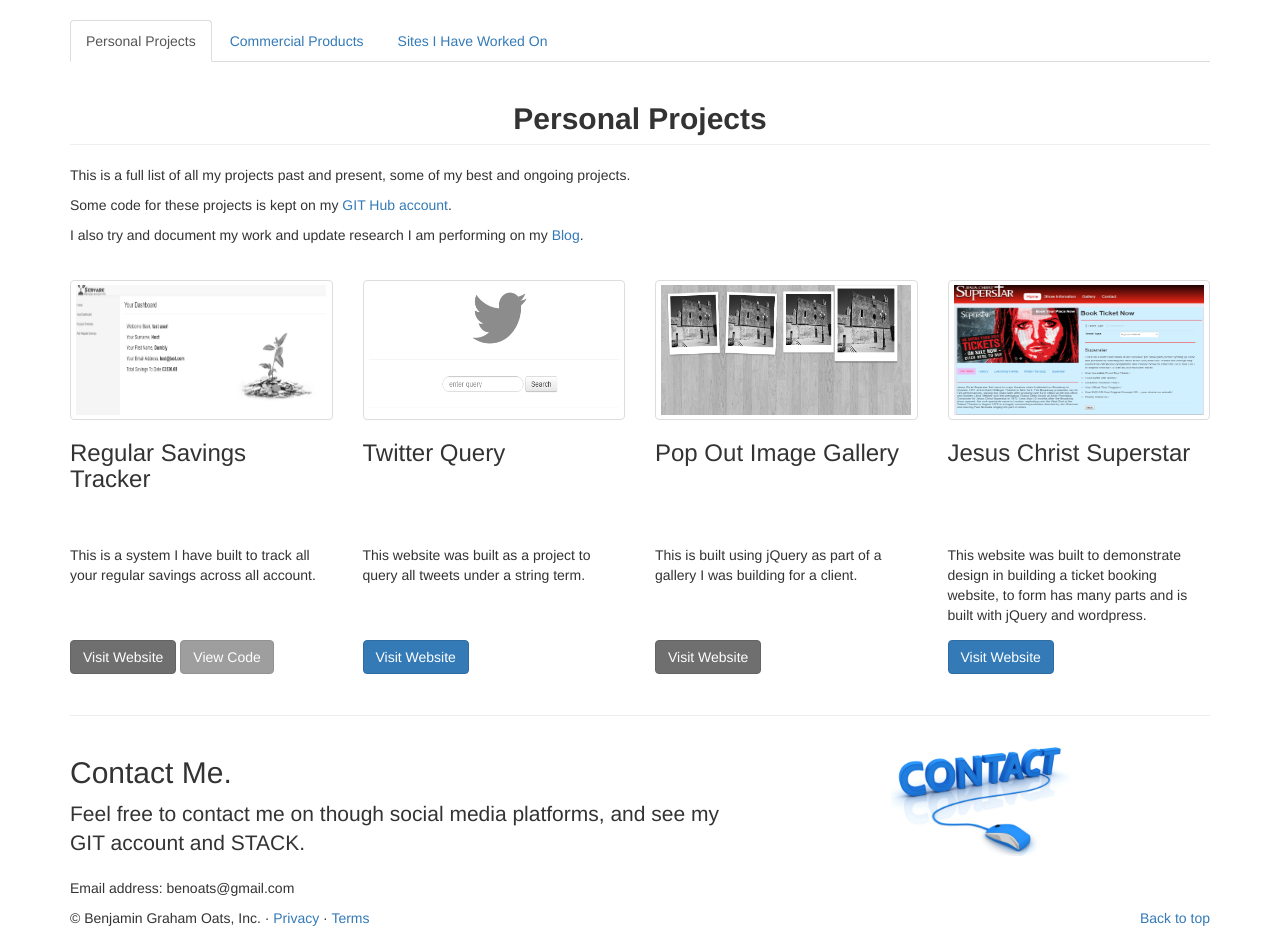
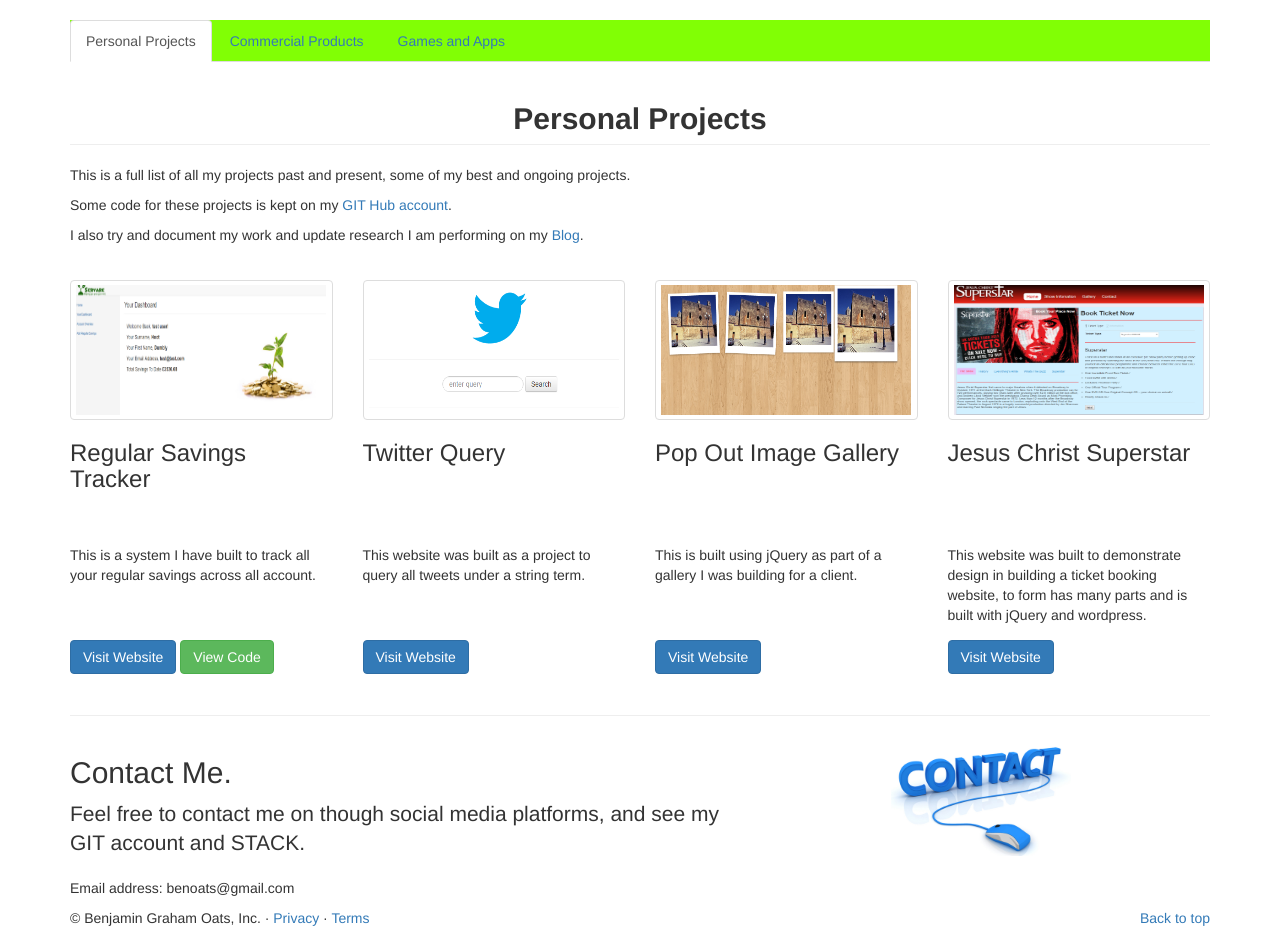
Before and after one commit to TheLaughingGod1986/Portfolio, a PHP site: page /work.html in a window 1280 px wide. Shown: the part 51-989 px from the top of the page. Run offline with PHP 8.4, Linux system fonts and the light colour scheme; some libraries are stand-ins or nearby versions.

Commit message:
added style

```diff
--- /dev/null
+++ b/css/effects.css
@@ -0,0 +1,16 @@
+/*TILT*/
+.tilt {
+    -webkit-transition: all 0.5s ease;
+    -moz-transition: all 0.5s ease;
+    -o-transition: all 0.5s ease;
+    -ms-transition: all 0.5s ease;
+    transition: all 0.5s ease;
+}
+
+.tilt:hover {
+    -webkit-transform: rotate(-10deg);
+    -moz-transform: rotate(-10deg);
+    -o-transform: rotate(-10deg);
+    -ms-transform: rotate(-10deg);
+    transform: rotate(-10deg);
+}
--- a/css/slider.css
+++ b/css/slider.css
@@ -99,31 +99,3 @@ h1 {
 .p a {
     text-decoration: underline;
 }
-
-.bw {
-    filter: gray; /* IE6-9 */
-    filter: grayscale(1); /* Microsoft Edge and Firefox 35+ */
-    -webkit-filter: grayscale(1); /* Google Chrome, Safari 6+ & Opera 15+ */
-}
-
-.bw:hover {
-    filter: none;
-    -webkit-filter: grayscale(0);
-}
-
-/*TILT*/
-.tilt {
-    -webkit-transition: all 0.5s ease;
-    -moz-transition: all 0.5s ease;
-    -o-transition: all 0.5s ease;
-    -ms-transition: all 0.5s ease;
-    transition: all 0.5s ease;
-}
-
-.tilt:hover {
-    -webkit-transform: rotate(-10deg);
-    -moz-transform: rotate(-10deg);
-    -o-transform: rotate(-10deg);
-    -ms-transform: rotate(-10deg);
-    transform: rotate(-10deg);
-}
--- a/css/style.css
+++ b/css/style.css
@@ -26,3 +26,17 @@ object.infographic {
 /*.work_header h3  {*/
     /*min-height: 55px !important;*/
 /*}*/
+
+.nav-tabs {
+    background-color: rgba(127, 255, 0, 0.98);
+}
+
+.section_blue {
+    background-color: aquamarine;
+    border-radius: 30px;
+}
+
+.section_red {
+    background-color: #ff6259;
+    border-radius: 30px;
+}
--- a/index.phtml
+++ b/index.phtml
@@ -4,7 +4,7 @@
 
 <div class="container marketing">
 
-    <div class="row featurette">
+    <div class="row featurette section_blue">
         <div class="col-md-7">
             <h2 class="featurette-heading">About Me. <span class="text-muted">Hi, Im Ben and im a Developer.</span></h2>
             <p class="lead">
@@ -23,7 +23,7 @@
 
     <hr class="featurette-divider">
 
-    <div class="row">
+    <div class="row section_red">
 
         <div class="col-lg-4">
             <img class="img-circle" src="image/work.png" alt="Generic placeholder image" width="140" height="140">
--- a/work.html
+++ b/work.html
@@ -27,6 +27,7 @@
     <!-- Custom styles for this template -->
     <link href="css/style.css" rel="stylesheet">
     <link href="css/slider.css" rel="stylesheet">
+    <link href="css/effects.css" rel="stylesheet">
     <link href="http://maxcdn.bootstrapcdn.com/font-awesome/4.3.0/css/font-awesome.min.css" rel="stylesheet">
     <link href="https://s3-us-west-2.amazonaws.com/s.cdpn.io/123941/animate.min.css" rel="stylesheet">
     <!--<link href="carousel.css" rel="stylesheet">-->
@@ -71,8 +72,7 @@
             Projects</a></li>
         <li role="presentation"><a href="#profile" aria-controls="profile" role="tab" data-toggle="tab">Commercial
             Products</a></li>
-        <li role="presentation"><a href="#messages" aria-controls="messages" role="tab" data-toggle="tab">Sites I Have
-            Worked On</a></li>
+        <li role="presentation"><a href="#messages" aria-controls="messages" role="tab" data-toggle="tab">Games and Apps</a></li>
     </ul>
 
     <!-- Tab panes -->
@@ -89,8 +89,8 @@
                         <p>I also try and document my work and update research I am performing on my <a href="blog" target="_blank">Blog</a>.</p>
                 </div>
 
-                <div class="col-lg-3 col-md-4 col-xs-6 work_container thumb bw">
-                    <a class="thumbnail" href="http://benoats.co/university/savings/">
+                <div class="col-lg-3 col-md-4 col-xs-6 work_container thumb">
+                    <a class="thumbnail tilt" href="http://benoats.co/university/savings/">
                         <img class="img-responsive work_image" src="image/websites/SavingsSystem.png" alt="PopOutImage">
                     </a>
                     <div class="caption"><h3 class="work_text_h3">Regular Savings Tracker</h3>
@@ -107,7 +107,7 @@
                 </div>
 
                 <div class="col-lg-3 col-md-4 col-xs-6 work_container thumb ">
-                    <a class="thumbnail bw tilt " href="http://bexbase.com//test2/">
+                    <a class="thumbnail tilt  " href="http://bexbase.com//test2/">
                         <img class="img-responsive work_image" src="image/websites/TwitterQuery.png" alt="TwitterQuery">
                     </a>
                     <div class="caption"><h3 class="work_text_h3">Twitter Query</h3>
@@ -121,9 +121,8 @@
                     </div>
                 </div>
 
-
-                <div class="col-lg-3 col-md-4 col-xs-6 work_container thumb bw">
-                    <a class="thumbnail" href="http://bexbase.com//test/">
+                <div class="col-lg-3 col-md-4 col-xs-6 work_container thumb ">
+                    <a class="thumbnail tilt" href="http://bexbase.com//test/">
                         <img class="img-responsive work_image" src="image/websites/PopOutImage.png" alt="PopOutImage">
                     </a>
                     <div class="caption"><h3 class="work_text_h3">Pop Out Image Gallery</h3>
@@ -138,7 +137,7 @@
                 </div>
 
                 <div class="col-lg-3 col-md-4 col-xs-6 work_container thumb">
-                    <a class="thumbnail" href="http://bexbase.com//test/">
+                    <a class="thumbnail tilt" href="http://bexbase.com//test/">
                         <img class="img-responsive work_image" src="image/websites/JesusChristSuperstar.png"
                              alt="JesusChristSuperstar">
                     </a>
@@ -170,7 +169,7 @@
                     </div>
 
                     <div class="col-lg-3 col-md-4 col-xs-6 work_container thumb">
-                        <a class="thumbnail" href="http://bexbase.com/index.php">
+                        <a class="thumbnail tilt" href="http://bexbase.com/index.php">
                             <img class="img-responsive work_image" src="image/websites/BexBase.png" alt="PopOutImage">
                         </a>
                         <div class="caption"><h3 class="work_text_h3">BexBase Development</h3>
@@ -187,7 +186,7 @@
                     </div>
 
                     <div class="col-lg-3 col-md-4 col-xs-6 work_container thumb">
-                        <a class="thumbnail" href="http://www.bmwood.co.uk/">
+                        <a class="thumbnail tilt" href="http://www.bmwood.co.uk/">
                             <img class="img-responsive work_image" src="image/websites/bmWood.png" alt="BmWood">
                         </a>
                         <div class="caption"><h3 class="work_text_h3">BM Wood</h3>
@@ -205,7 +204,7 @@
                     </div>
 
                     <div class="col-lg-3 col-md-4 col-xs-6 work_container thumb">
-                        <a class="thumbnail" href="http://bexbase.com/benswork/">
+                        <a class="thumbnail tilt" href="http://bexbase.com/benswork/">
                             <img class="img-responsive work_image" src="image/websites/LeighGardenCentre.png"
                                  alt="LeighGaredenCentre">
                         </a>
@@ -220,6 +219,17 @@
                                     Website</a>
                                 <!--<a href="https://github.com/TheLaughingGod1986/savings" target="_blank" class="btn btn-success" role="button">View Code</a>-->
                             </p>
+                        </div>
+                    </div>
+
+                    <div class="col-lg-3 col-md-4 col-sm-6 col-xs-12">
+                        <div class="hover ehover1">
+                            <img class="img-responsive" src="image/websites/LeighGardenCentre.png" alt="">
+                            <div class="overlay">
+                                <h2>Hover effect 1</h2>
+                                <button class="info" data-toggle="modal" data-target="#modal1">Show code
+                                </button>
+                            </div>
                         </div>
                     </div>
 
```
